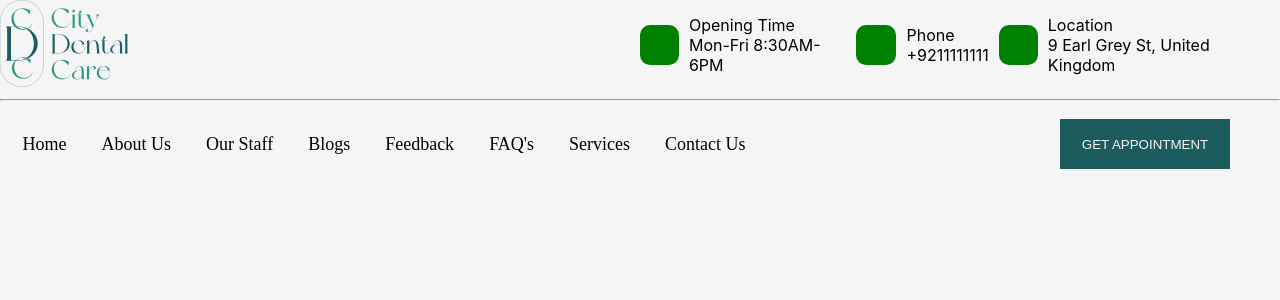
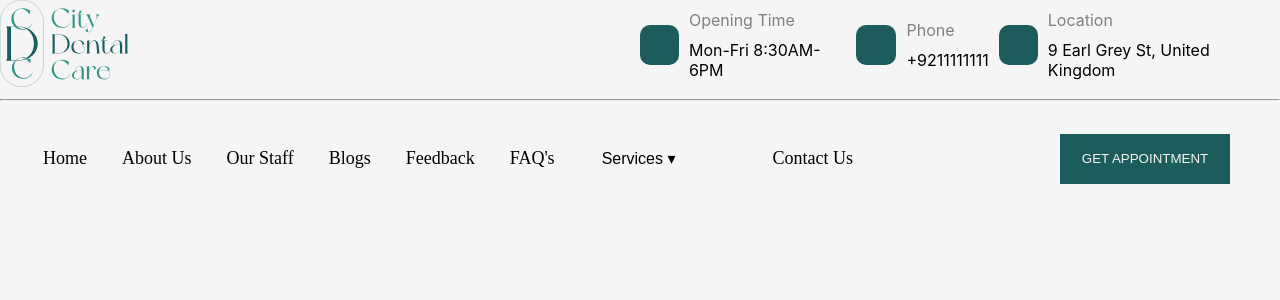
Before and after one commit to adnanrao101/medical-landing-page, a React (Create React App) app: page / in a window 1280 px wide. Shown: the top 300 px of the page. Built offline with nearby package versions, Linux system fonts and the light colour scheme; some icons are missing.

Commit message:
nav 2 done

```diff
--- a/src/components/navbar/nav.jsx
+++ b/src/components/navbar/nav.jsx
@@ -1,9 +1,8 @@
-import './navbar.css'
+import './navbar.css';
 
 function Nav() {
   return (
     <>
-
       <header>
         <div id="D1">
           <a href="#">Home</a>
@@ -12,17 +11,26 @@ function Nav() {
           <a href="#">Blogs</a>
           <a href="#">Feedback</a>
           <a href="#">FAQ's</a>
-                    <a href="#">Services</a>
+
+          {/* Dropdown Start */}
+          <div className="dropdown">
+            <button className="dropbtn">Services ▾</button>
+            <div className="dropdown-content">
+              <a href="#">Dentist</a>
+              <a href="#">Therapist</a>
+              <a href="#">Neurologist</a>
+            </div>
+          </div>
+          {/* Dropdown End */}
+
           <a href="#">Contact Us</a>
         </div>
         <div id="D2">
           <button>GET APPOINTMENT</button>
         </div>
       </header>
-
-
     </>
-    )
+  );
 }
 
 export default Nav;
--- a/src/components/navbar/navbar.css
+++ b/src/components/navbar/navbar.css
@@ -43,7 +43,7 @@ header{
     height: 20px;
     border-radius: 10px;
     color: aliceblue;
-    background-color: green;
+    background-color: #1D5C5C;
     padding: 10px;
     display: flex;
     justify-content: center;
@@ -58,6 +58,11 @@ header{
 
 }
 
+.s1{
+    color: gray;
+    margin-bottom: 10px;
+}
+
 ion-icon{
     font-size: 50px;
 }
@@ -68,7 +73,7 @@ ion-icon{
 
 
 #D1{
-    width: 60%;
+    width: 70%;
     display: flex;
     justify-content: center;
     align-items: center;
@@ -84,7 +89,7 @@ a{
 }
 
 #D2{
-    width: 40%;
+    width: 30%;
     display: flex;
     justify-content: right;
     align-items: center;
@@ -99,3 +104,49 @@ button{
     margin-right: 50px;
 
 }
+
+/* Dropdown container */
+.dropdown {
+  position: relative;
+  display: inline-block;   /* sirf content jitna width lega */
+}
+
+/* Dropdown button */
+.dropbtn {
+  background: none;
+  border: none;
+  color: black;
+  font-size: 16px;
+  cursor: pointer;
+  padding: 8px 12px;   /* thoda spacing normal links jesi */
+  width: auto;         /* extra width na le */
+}
+
+/* Dropdown content */
+.dropdown-content {
+  display: none;
+  position: absolute;
+  background-color: white;
+  min-width: 140px;   /* apni chhoti width */
+  box-shadow: 0px 8px 16px rgba(0,0,0,0.2);
+  z-index: 1;
+}
+
+/* Dropdown links */
+.dropdown-content a {
+  color: black;
+  padding: 8px 12px;
+  text-decoration: none;
+  display: block;
+  white-space: nowrap;   /* text wrap na ho */
+}
+
+/* Hover effect */
+.dropdown-content a:hover {
+  background-color: #f1f1f1;
+}
+
+/* Show dropdown on hover */
+.dropdown:hover .dropdown-content {
+  display: block;
+}
--- a/src/components/navbar/navbar.jsx
+++ b/src/components/navbar/navbar.jsx
@@ -18,7 +18,7 @@ function Navbar() {
                         </div>
 
                         <div class="md4">
-                            <span>Opening Time</span>
+                            <span class="s1">Opening Time</span>
                             <span>Mon-Fri 8:30AM-6PM</span>
                         </div>
                     </div>
@@ -29,7 +29,7 @@ function Navbar() {
                         </div>
 
                         <div class='md4'>
-                            <span>Phone</span>
+                            <span class="s1">Phone</span>
                             <span>+9211111111</span>
                         </div>
 
@@ -40,7 +40,7 @@ function Navbar() {
                         </div>
 
                         <div class="md4">
-                            <span>Location</span>
+                            <span class="s1">Location</span>
                             <span>9 Earl Grey St, United Kingdom</span>
                         </div>
                     </div>
```
Lines whose indentation alone changed are shown as unchanged.
